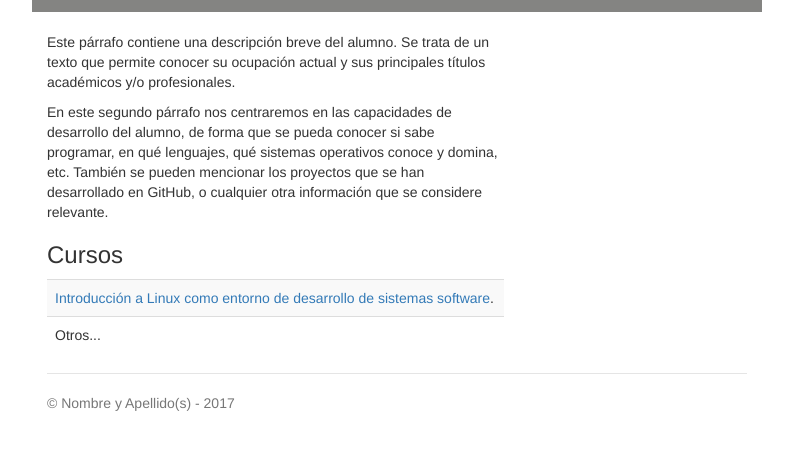
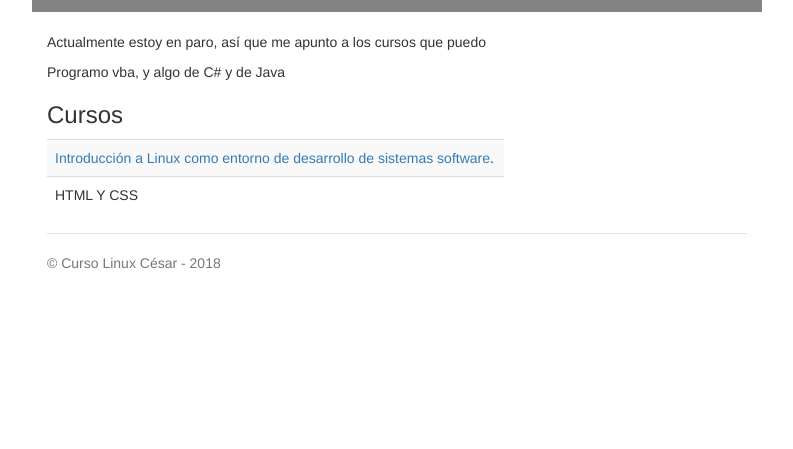
Before and after one commit to CursoLinux/CursoLinux.github.io, a plain HTML site: page index.html in a window 1280 px wide. Shown: the part 219-668 px from the top of the page, without its empty margins (243-1036 px from the left). Drawn offline with nearby package versions, Linux system fonts and the light colour scheme.

Commit message:
Ultima versión de mi proyecto

```diff
--- a/index.html
+++ b/index.html
@@ -41,21 +41,21 @@
       <div class='row'>
         <div class='col-sm-8'>
           <br>
-          <p>Este párrafo contiene una descripción breve del alumno. Se trata de un texto que permite conocer su ocupación actual y sus principales títulos académicos y/o profesionales.  </p>
+          <p>Actualmente estoy en paro, así que me apunto a los cursos que puedo </p>
 
-          <p>En este segundo párrafo nos centraremos en las capacidades de desarrollo del alumno, de forma que se pueda conocer si sabe programar, en qué lenguajes, qué sistemas operativos conoce y domina, etc. También se pueden mencionar los proyectos que se han desarrollado en GitHub, o cualquier otra información que se considere relevante.</p>
+          <p>Programo vba, y algo de C# y de Java</p>
 
           <h3>Cursos</h3>
           <table class='table table-striped'>
             <tr><td><a href="https://www.miriadax.net" target="blank">Introducción a Linux como entorno de desarrollo de sistemas software</a>.</td></tr>
-            <tr><td>Otros...</td></tr>
+            <tr><td>HTML Y CSS</td></tr>
           </table>
         </div>
       </div>
 
       <footer class="footer">
         <!--Sustituir por los datos del alumno-->
-        <p>&copy; Nombre y Apellido(s) - 2017</p>
+        <p>&copy; Curso Linux César - 2018</p>
       </footer>
 
     </div>
```
